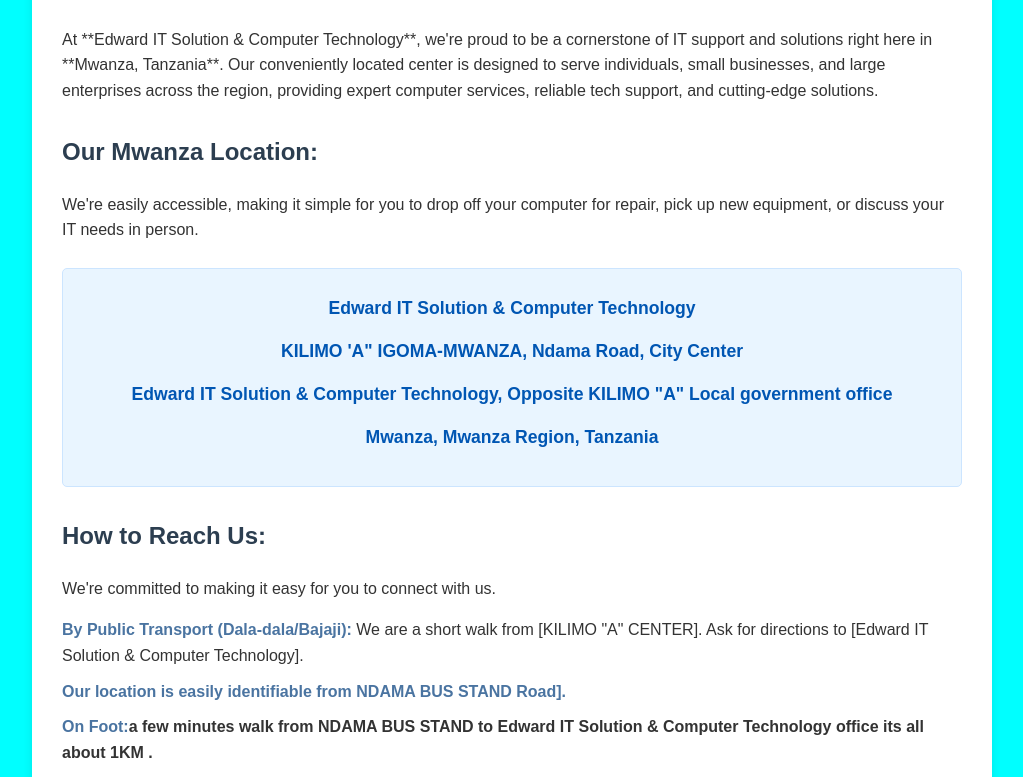
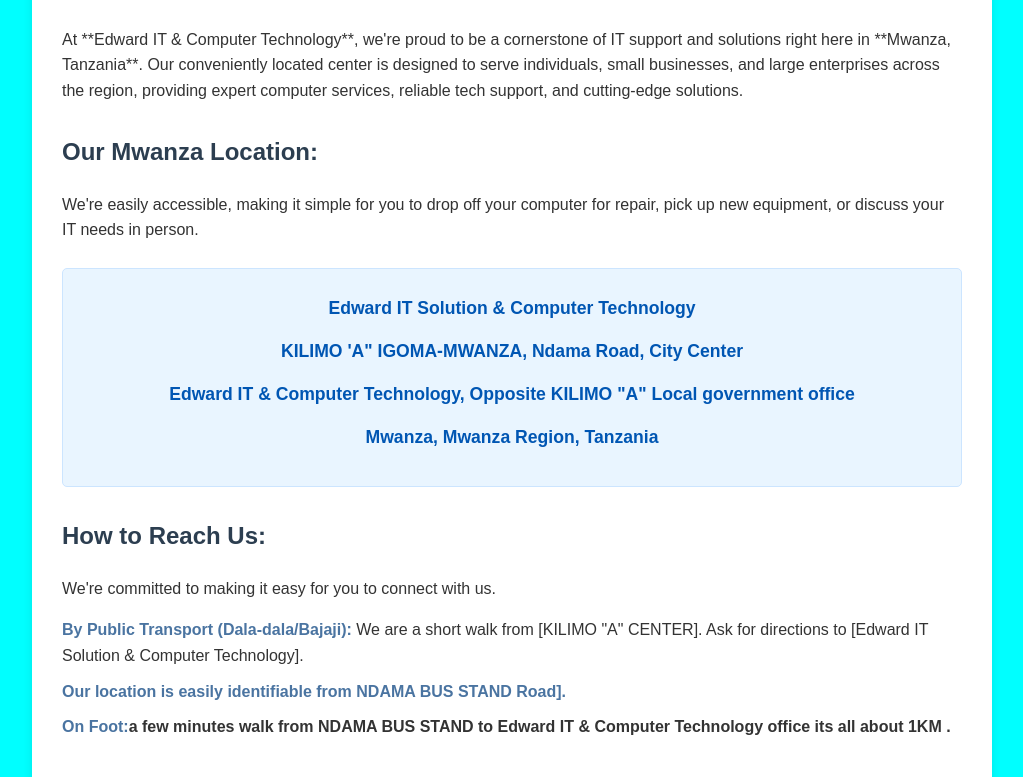
Before and after one commit to Gesea2612/Edward-IT-Solution-, a plain HTML site: page locations.html in a window 1280 px wide. Shown: the part 126-903 px from the top of the page, without its empty margins (128-1151 px from the left). Drawn offline with Linux system fonts and the light colour scheme.

Commit message:
Update locations.html

```diff
--- a/locations.html
+++ b/locations.html
@@ -1,7 +1,7 @@
 <!DOCTYPE>
 <html>
 <head>
-    <title>Our Location - Edward IT Solution & Computer Technology</title>
+    <title>Our Location - Edward IT & Computer Technology</title>
 <link rel="stylesheet" href="edo.css">
 </head>
 <body>
@@ -9,7 +9,7 @@
         <h1>Find Us in Mwanza!</h1>
 
         <div class="section">
-            <p>At **Edward IT Solution & Computer Technology**, we're proud to be a cornerstone of IT support and solutions right here in **Mwanza, Tanzania**. Our conveniently located center is designed to serve individuals, small businesses, and large enterprises across the region, providing expert computer services, reliable tech support, and cutting-edge solutions.</p>
+            <p>At **Edward IT & Computer Technology**, we're proud to be a cornerstone of IT support and solutions right here in **Mwanza, Tanzania**. Our conveniently located center is designed to serve individuals, small businesses, and large enterprises across the region, providing expert computer services, reliable tech support, and cutting-edge solutions.</p>
         </div>
 
         <div class="section">
@@ -19,7 +19,7 @@
             <div class="address-box">
                 <p><strong>Edward IT Solution & Computer Technology</strong></p>
                 <p>KILIMO 'A" IGOMA-MWANZA, Ndama Road, City Center</p>
-                <p>Edward IT Solution & Computer Technology, Opposite KILIMO "A" Local government office</p>
+                <p>Edward IT & Computer Technology, Opposite KILIMO "A" Local government office</p>
                 <p><strong>Mwanza, Mwanza Region, Tanzania</strong></p>
             </div>
         </div>
@@ -30,7 +30,7 @@
             <ul>
                 <li><strong>By Public Transport (Dala-dala/Bajaji):</strong> We are a short walk from [KILIMO "A" CENTER]. Ask for directions to [Edward IT Solution & Computer Technology].</li>
                 <li><strong>Our location is easily identifiable from NDAMA BUS STAND Road].</li>
-                <li><strong>On Foot:</strong>a few minutes walk from NDAMA BUS STAND to Edward IT Solution & Computer Technology office its all about 1KM .</li>
+                <li><strong>On Foot:</strong>a few minutes walk from NDAMA BUS STAND to Edward IT & Computer Technology office its all about 1KM .</li>
             </ul>
         </div>
 
```
